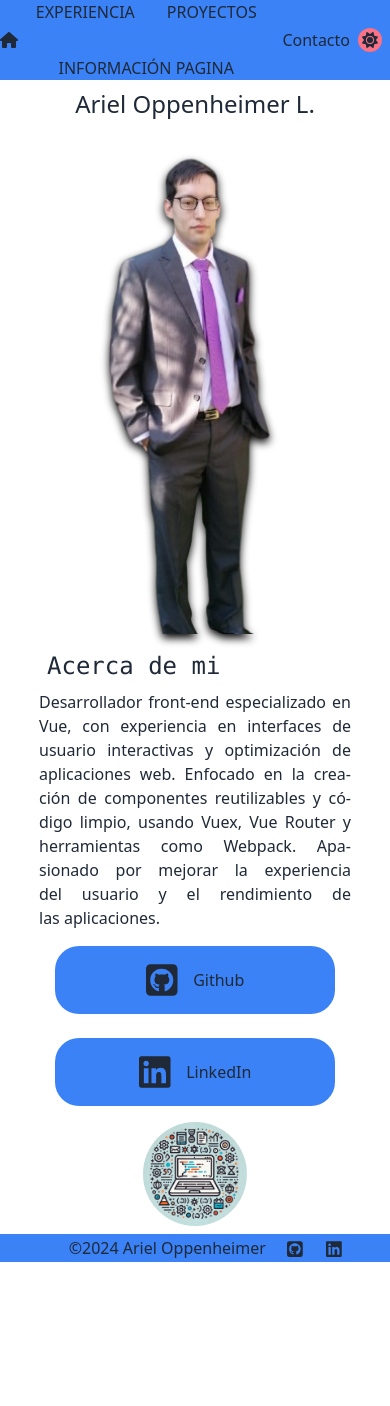
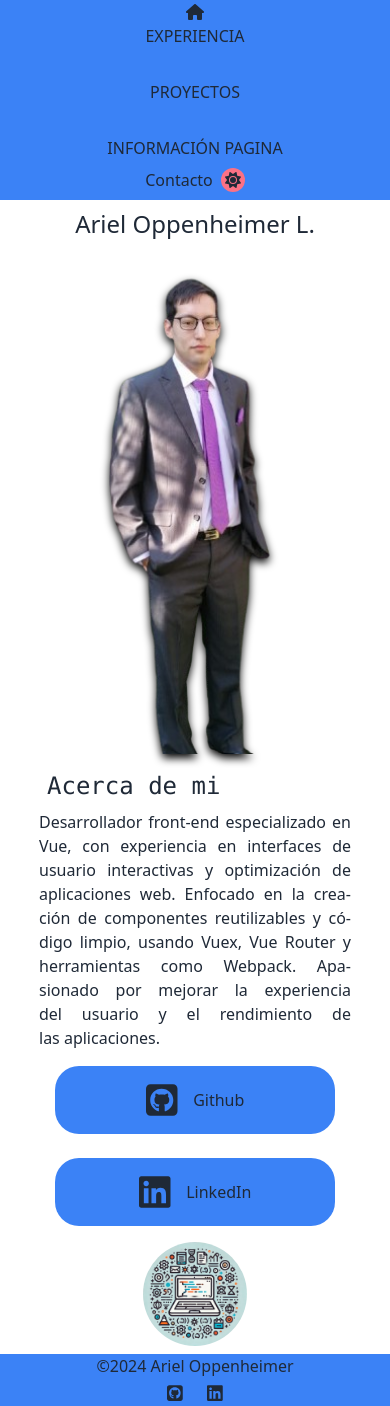
Before and after one commit to SoulOppen/actual_portafolio, a Vue app: page / in a window 390 px wide. Before the commit the page ends 1262 px from the top, so only its background shows below. Built offline with nearby package versions, Linux system fonts and the light colour scheme.

Commit message:
fix:header and footer

```diff
--- a/src/App.vue
+++ b/src/App.vue
@@ -31,7 +31,9 @@
 
 <template>
   <header class="bg-electricBlue">
-    <div class="flex flex-wrap justify-between items-center mx-auto md:w-3/4 lg:w-4/5">
+    <div
+      class="flex flex-col md:flex-row flex-wrap justify-between items-center mx-auto md:w-3/4 lg:w-4/5"
+    >
       <RouterLink to="/">
         <FontAwesomeIcon :icon="faHome" />
       </RouterLink>
@@ -45,7 +47,9 @@
   <main>
     <RouterView />
   </main>
-  <footer class="flex flex-wrap justify-between items-center bg-electricBlue text-center px-12">
+  <footer
+    class="flex flex-col md:flex-row flex-wrap justify-between items-center bg-electricBlue text-center px-12"
+  >
     <div class="text-center flex-1">©{{ añoActual }} Ariel Oppenheimer</div>
     <div class="flex flex-wrap justify-evenly gap-6">
       <a href="https://github.com/SoulOppen" class="text-lg">
--- a/src/components/NavComponent.vue
+++ b/src/components/NavComponent.vue
@@ -11,7 +11,9 @@
 let active = (path) => path === route.path
 </script>
 <template>
-  <nav class="flex flex-1 flex-wrap justify-center items-center gap-8 mx-auto max-lg:w-3/4">
+  <nav
+    class="flex flex-col md:flex-row flex-1 flex-wrap justify-center items-center gap-8 mx-auto max-lg:w-3/4"
+  >
     <RouterLink
       v-for="link of links"
       :key="link.name"
```
